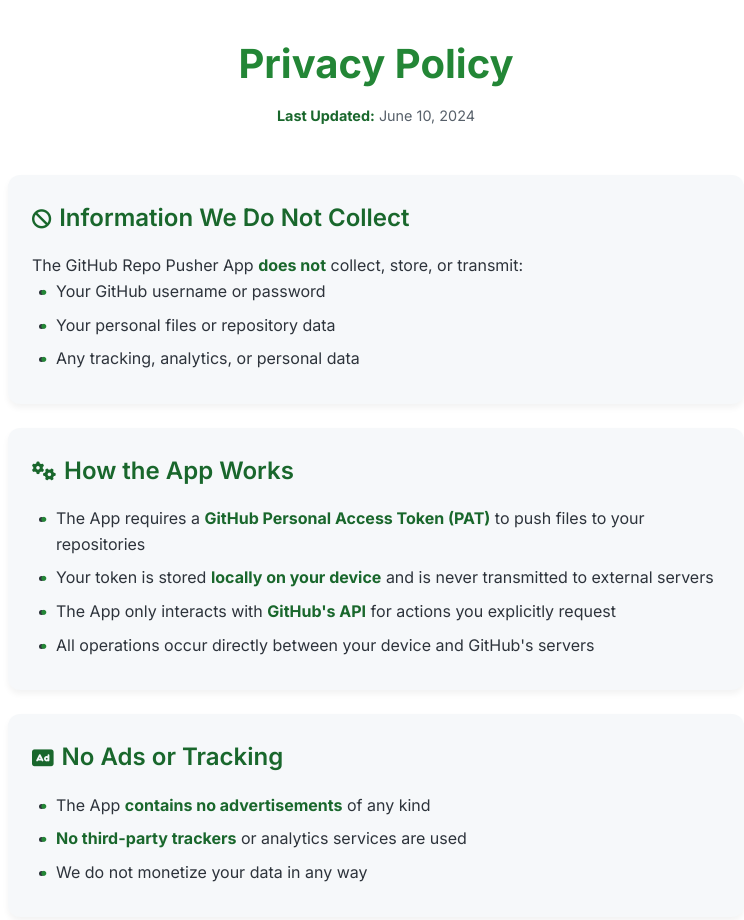
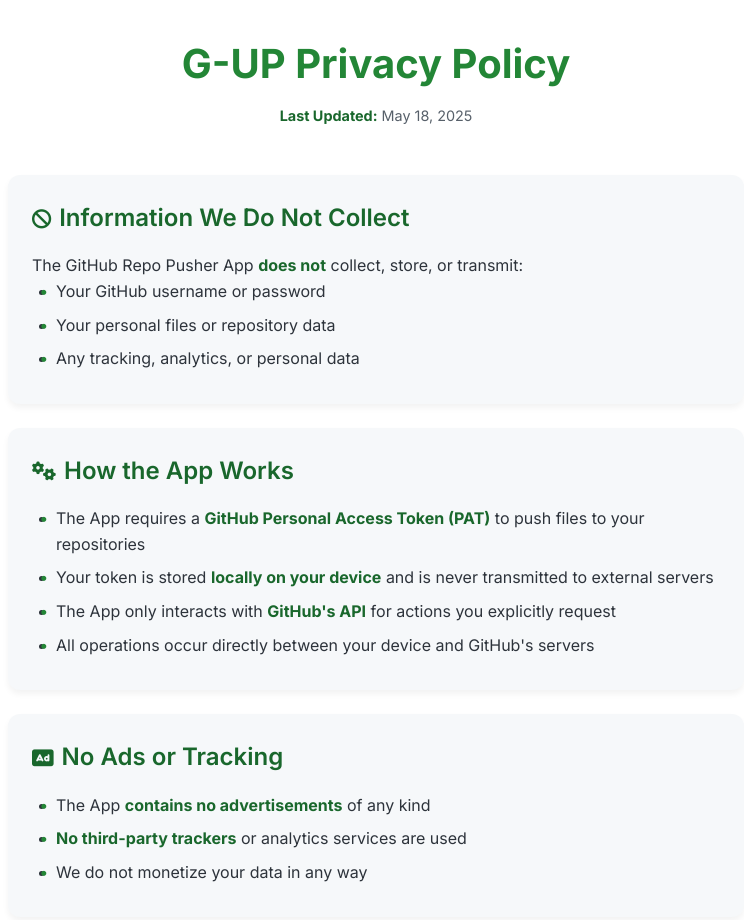
Before and after one commit to ghub-c2025/privacy, a plain HTML site: page index.html in a window 1280 px wide. Shown: the top 920 px of the page, without its empty margins (264-1008 px from the left). Drawn offline with Linux system fonts and the light colour scheme.

Commit message:
Update index.html

```diff
--- a/index.html
+++ b/index.html
@@ -3,7 +3,7 @@
 <head>
     <meta charset="UTF-8">
     <meta name="viewport" content="width=device-width, initial-scale=1.0">
-    <title>Privacy Policy - GitHub Repo Pusher</title>
+    <title>G-UP Privacy Policy</title>
     <link rel="preconnect" href="https://fonts.googleapis.com">
     <link rel="preconnect" href="https://fonts.gstatic.com" crossorigin>
     <link href="https://fonts.googleapis.com/css2?family=Inter:wght@300;400;500;600;700&display=swap" rel="stylesheet">
@@ -193,8 +193,8 @@
 <body>
     <div class="container">
         <header>
-            <h1>Privacy Policy</h1>
-            <p class="last-updated"><strong>Last Updated:</strong> June 10, 2024</p>
+            <h1>G-UP Privacy Policy</h1>
+            <p class="last-updated"><strong>Last Updated:</strong> May 18, 2025</p>
         </header>
 
         <main>
@@ -253,7 +253,7 @@
         </main>
 
         <footer>
-            <p>© 2024 GitHub Repo Pusher App. All rights reserved.</p>
+            <p>© 2025 G-UP. All rights reserved.</p>
         </footer>
     </div>
 </body>
```
